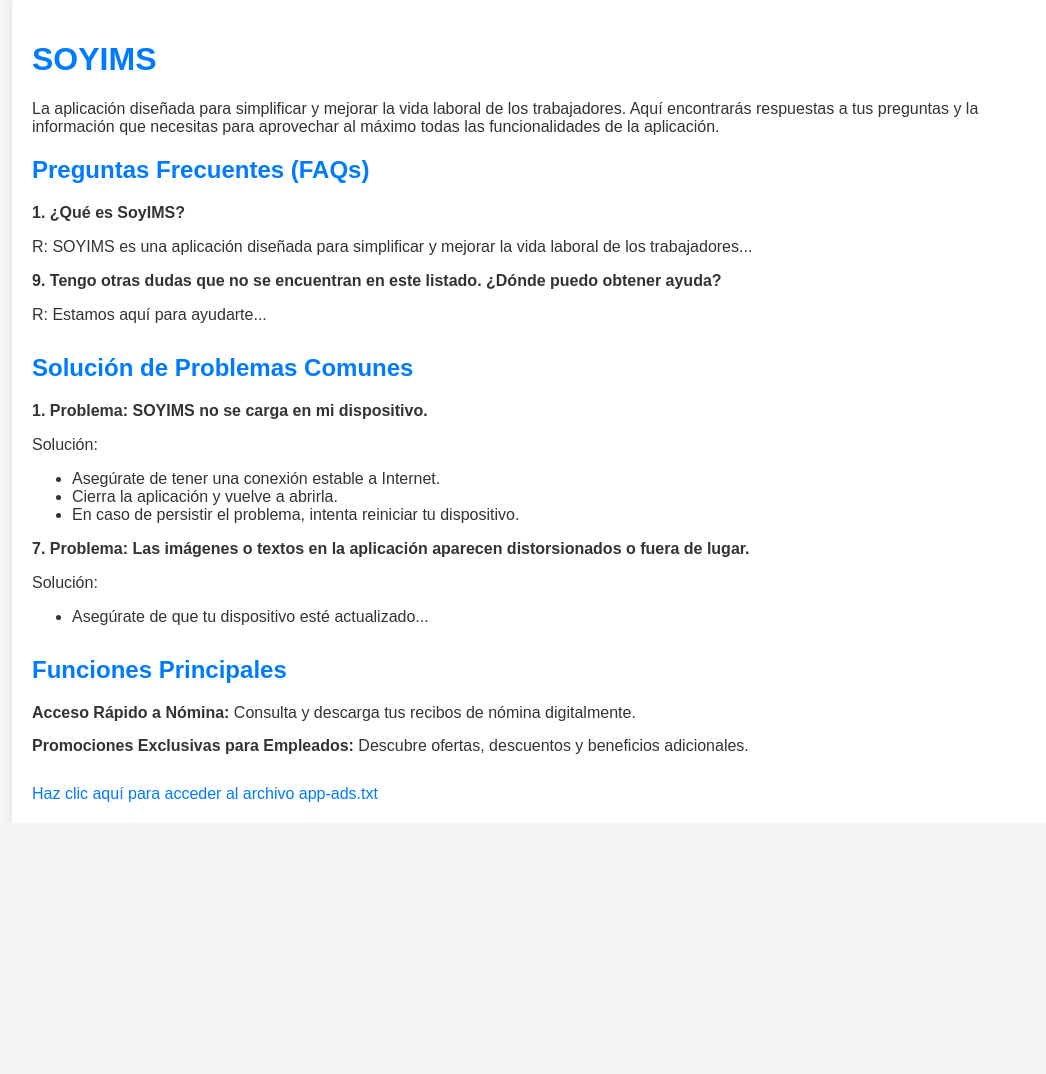
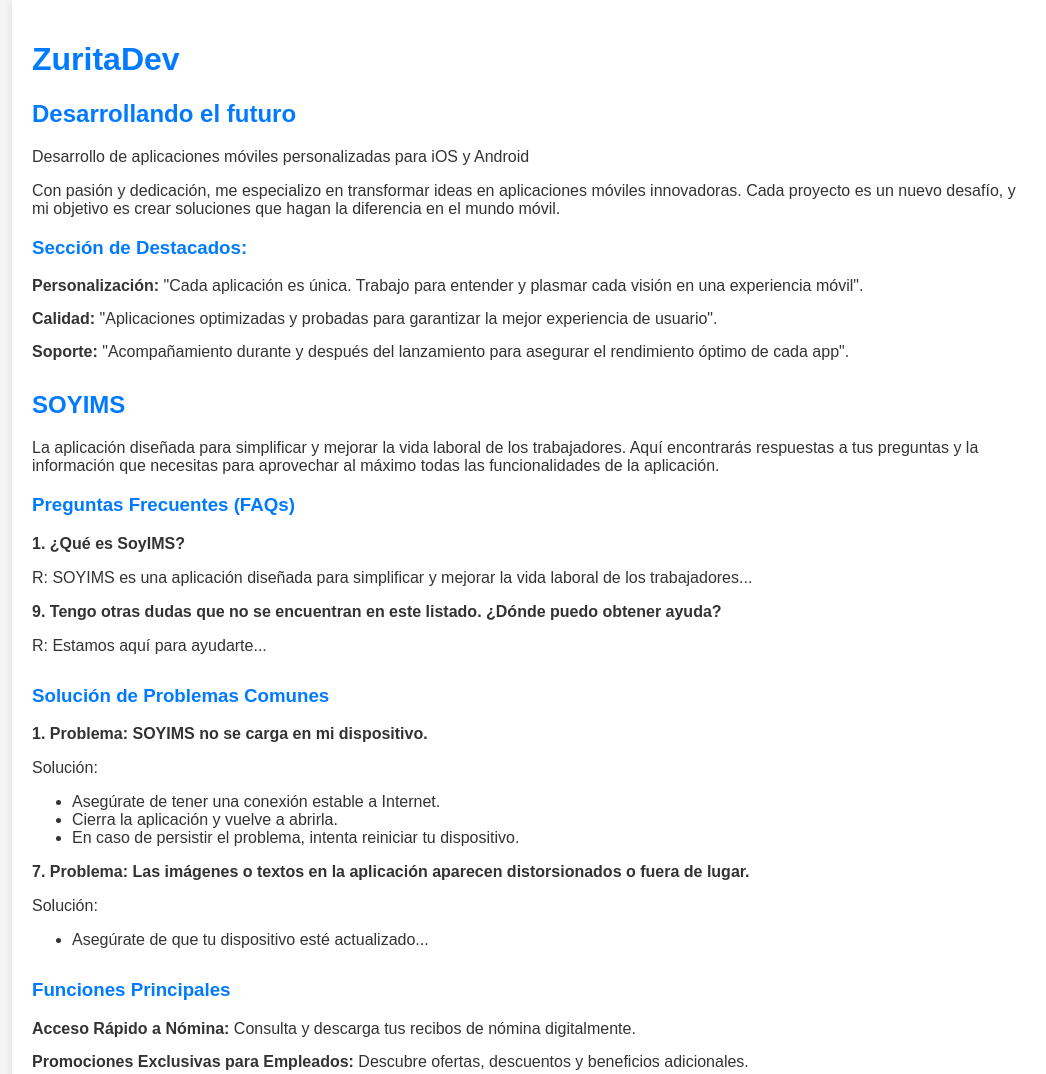
Before and after one commit to zurord/app-ads, a plain HTML site: page index.html in a window 1280 px wide. Shown: the top 1074 px of the page, without its empty margins (108-1154 px from the left). Before the commit the page ends 823 px from the top, so only its background shows below. Drawn offline with Linux system fonts and the light colour scheme.

Commit message:
index.html

```diff
--- a/index.html
+++ b/index.html
@@ -5,7 +5,7 @@
     <meta charset="UTF-8">
     <meta http-equiv="X-UA-Compatible" content="IE=edge">
     <meta name="viewport" content="width=device-width, initial-scale=1.0">
-    <title>SOYIMS - Simplificando la Vida Laboral</title>
+    <title>ZuritaDev - Desarrollando el futuro</title>
     <style>
         body {
             font-family: Arial, sans-serif;
@@ -23,7 +23,7 @@
             box-shadow: 0 0 10px rgba(0, 0, 0, 0.1);
         }
 
-        h1, h2 {
+        h1, h2, h3 {
             color: #007BFF;
         }
 
@@ -36,11 +36,11 @@
             text-decoration: underline;
         }
 
-        .faq-section, .issue-section, .feature-section {
+        .faq-section, .issue-section, .feature-section, .zuritadev-section {
             margin-bottom: 30px;
         }
 
-        .faq-item, .issue-item, .feature-item {
+        .faq-item, .issue-item, .feature-item, .zuritadev-item {
             margin-bottom: 15px;
         }
     </style>
@@ -48,18 +48,34 @@
 
 <body>
     <div class="container">
-        <h1>SOYIMS</h1>
+        <h1>ZuritaDev</h1>
+        <h2>Desarrollando el futuro</h2>
+        <p>Desarrollo de aplicaciones móviles personalizadas para iOS y Android</p>
+        <p>Con pasión y dedicación, me especializo en transformar ideas en aplicaciones móviles innovadoras. Cada proyecto es un nuevo desafío, y mi objetivo es crear soluciones que hagan la diferencia en el mundo móvil.</p>
+
+        <div class="zuritadev-section">
+            <h3>Sección de Destacados:</h3>
+            <div class="zuritadev-item">
+                <strong>Personalización:</strong> "Cada aplicación es única. Trabajo para entender y plasmar cada visión en una experiencia móvil".
+            </div>
+            <div class="zuritadev-item">
+                <strong>Calidad:</strong> "Aplicaciones optimizadas y probadas para garantizar la mejor experiencia de usuario".
+            </div>
+            <div class="zuritadev-item">
+                <strong>Soporte:</strong> "Acompañamiento durante y después del lanzamiento para asegurar el rendimiento óptimo de cada app".
+            </div>
+        </div>
+
+        <h2>SOYIMS</h2>
         <p>La aplicación diseñada para simplificar y mejorar la vida laboral de los trabajadores. Aquí encontrarás respuestas a tus preguntas y la información que necesitas para aprovechar al máximo todas las funcionalidades de la aplicación.</p>
 
         <div class="faq-section">
-            <h2>Preguntas Frecuentes (FAQs)</h2>
+            <h3>Preguntas Frecuentes (FAQs)</h3>
             <div class="faq-item">
                 <strong>1. ¿Qué es SoyIMS?</strong>
                 <p>R: SOYIMS es una aplicación diseñada para simplificar y mejorar la vida laboral de los trabajadores...</p>
             </div>
-            <!-- Repite la estructura de faq-item para cada pregunta y respuesta -->
-
-            <!-- ... -->
+            <!-- ... Más preguntas ... -->
 
             <div class="faq-item">
                 <strong>9. Tengo otras dudas que no se encuentran en este listado. ¿Dónde puedo obtener ayuda?</strong>
@@ -68,7 +84,7 @@
         </div>
 
         <div class="issue-section">
-            <h2>Solución de Problemas Comunes</h2>
+            <h3>Solución de Problemas Comunes</h3>
             <div class="issue-item">
                 <strong>1. Problema: SOYIMS no se carga en mi dispositivo.</strong>
                 <p>Solución:</p>
@@ -78,9 +94,7 @@
                     <li>En caso de persistir el problema, intenta reiniciar tu dispositivo.</li>
                 </ul>
             </div>
-            <!-- Repite la estructura de issue-item para cada problema y solución -->
-
-            <!-- ... -->
+            <!-- ... Más problemas ... -->
 
             <div class="issue-item">
                 <strong>7. Problema: Las imágenes o textos en la aplicación aparecen distorsionados o fuera de lugar.</strong>
@@ -92,13 +106,11 @@
         </div>
 
         <div class="feature-section">
-            <h2>Funciones Principales</h2>
+            <h3>Funciones Principales</h3>
             <div class="feature-item">
                 <strong>Acceso Rápido a Nómina:</strong> Consulta y descarga tus recibos de nómina digitalmente.
             </div>
-            <!-- Repite la estructura de feature-item para cada función -->
-
-            <!-- ... -->
+            <!-- ... Más funciones ... -->
 
             <div class="feature-item">
                 <strong>Promociones Exclusivas para Empleados:</strong> Descubre ofertas, descuentos y beneficios adicionales.
```
